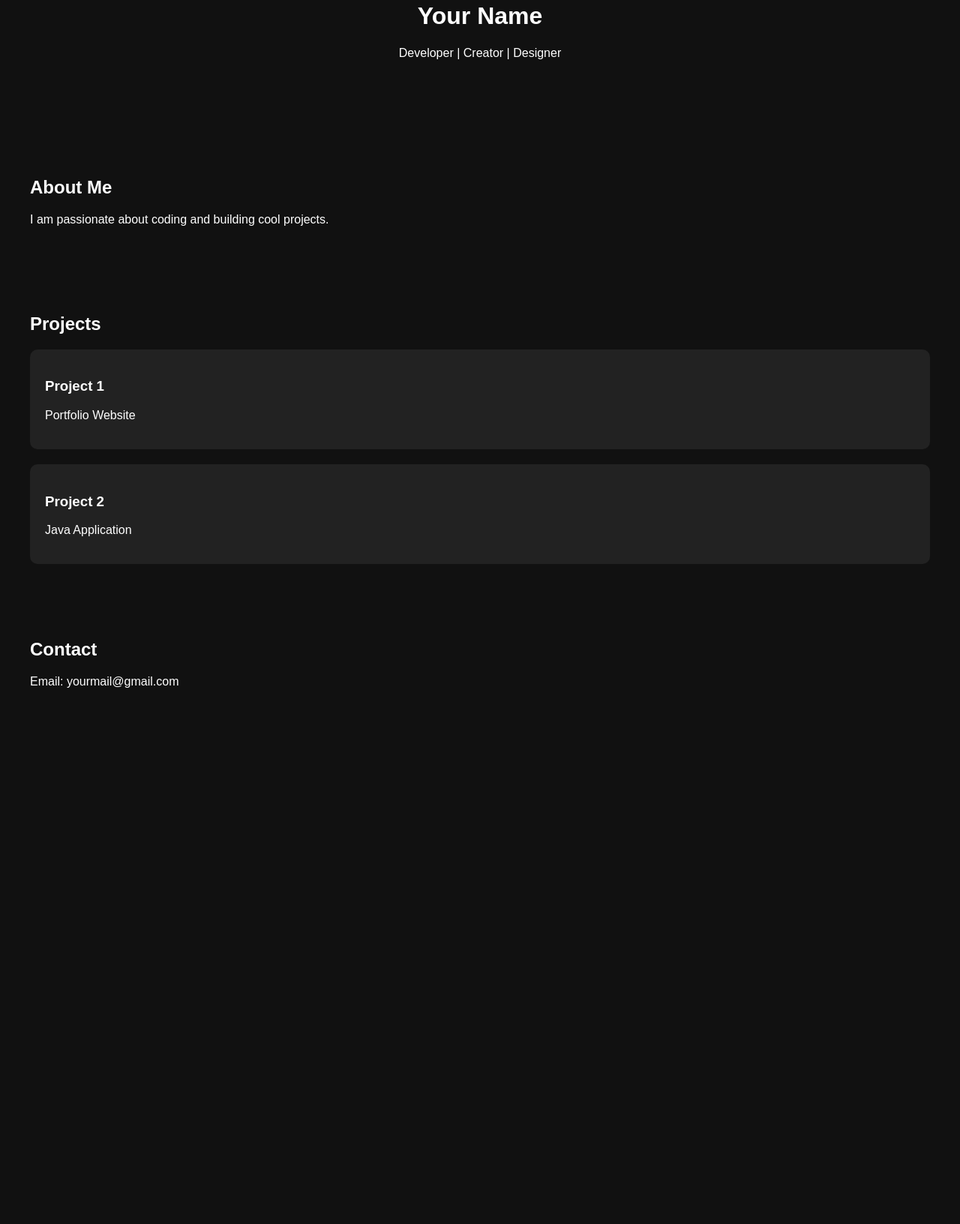
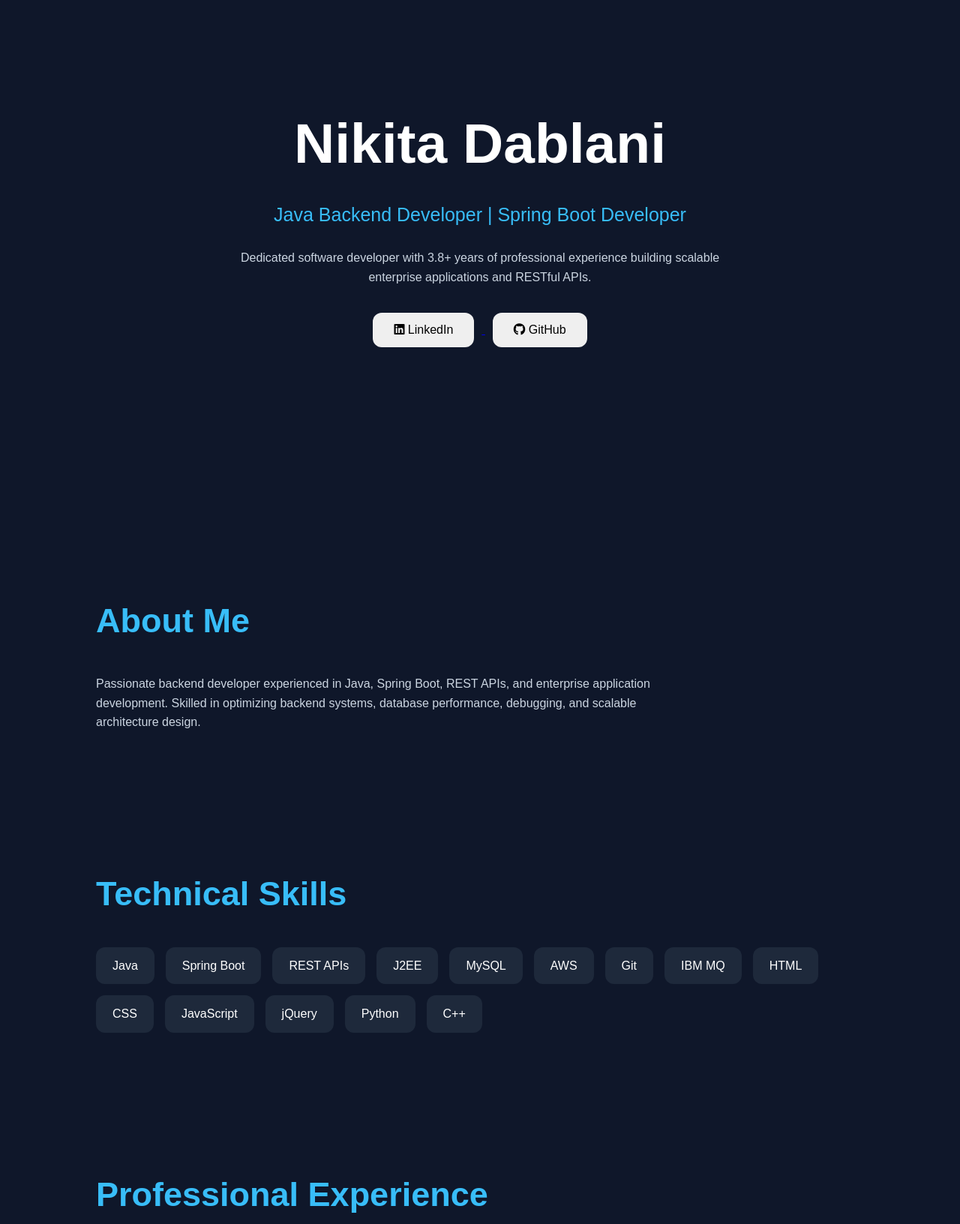
Before and after one commit to nikita16dablani/portfolio-website, a plain HTML site: page index.html in a window 1280 px wide. Shown: the part 98-1730 px from the top of the page at 75% size. Before the commit the page ends 1072 px from the top, so only its background shows below. Drawn offline with Linux system fonts and the light colour scheme.

Commit message:
updated portfolio

```diff
--- a/index.html
+++ b/index.html
@@ -1,46 +1,203 @@
 <!DOCTYPE html>
 <html lang="en">
+
 <head>
   <meta charset="UTF-8" />
-  <meta name="viewport" content="width=device-width, initial-scale=1.0"/>
-  <title>My Portfolio</title>
+  <meta name="viewport" content="width=device-width, initial-scale=1.0" />
 
-  <link rel="stylesheet" href="style.css">
+  <title>Nikita Dablani | Java Backend Developer</title>
+
+  <link rel="stylesheet" href="style.css" />
+
+  <link rel="stylesheet"
+    href="https://cdnjs.cloudflare.com/ajax/libs/font-awesome/6.5.1/css/all.min.css" />
 </head>
+
 <body>
 
-  <header>
-    <h1>Your Name</h1>
-    <p>Developer | Creator | Designer</p>
-  </header>
+  <!-- HERO SECTION -->
+
+  <section class="hero">
+
+    <div class="hero-content">
+
+      <h1>Nikita Dablani</h1>
+
+      <p class="typing">
+        Java Backend Developer | Spring Boot Developer
+      </p>
+
+      <p class="hero-desc">
+        Dedicated software developer with 3.8+ years of professional experience
+        building scalable enterprise applications and RESTful APIs.
+      </p>
+
+      <div class="hero-buttons">
+
+        <a href="https://www.linkedin.com/in/nikitadablani/" target="_blank">
+          <button>
+            <i class="fa-brands fa-linkedin"></i>
+            LinkedIn
+          </button>
+        </a>
+
+        <a href="https://github.com/" target="_blank">
+          <button>
+            <i class="fa-brands fa-github"></i>
+            GitHub
+          </button>
+        </a>
+
+      </div>
+
+    </div>
+
+  </section>
+
+  <!-- ABOUT -->
 
   <section class="about">
+
     <h2>About Me</h2>
+
     <p>
-      I am passionate about coding and building cool projects.
+      Passionate backend developer experienced in Java, Spring Boot,
+      REST APIs, and enterprise application development.
+      Skilled in optimizing backend systems, database performance,
+      debugging, and scalable architecture design.
     </p>
+
   </section>
 
+  <!-- SKILLS -->
+
+  <section class="skills">
+
+    <h2>Technical Skills</h2>
+
+    <div class="skills-container">
+
+      <span>Java</span>
+      <span>Spring Boot</span>
+      <span>REST APIs</span>
+      <span>J2EE</span>
+      <span>MySQL</span>
+      <span>AWS</span>
+      <span>Git</span>
+      <span>IBM MQ</span>
+      <span>HTML</span>
+      <span>CSS</span>
+      <span>JavaScript</span>
+      <span>jQuery</span>
+      <span>Python</span>
+      <span>C++</span>
+
+    </div>
+
+  </section>
+
+  <!-- EXPERIENCE -->
+
+  <section class="experience">
+
+    <h2>Professional Experience</h2>
+
+    <div class="card">
+
+      <h3>Tata Consultancy Services (TCS)</h3>
+
+      <h4>System Engineer — Java Developer</h4>
+
+      <p class="duration">
+        July 2022 — Present
+      </p>
+
+      <ul>
+
+        <li>
+          Developed and maintained enterprise applications serving
+          10,000+ users.
+        </li>
+
+        <li>
+          Designed and enhanced RESTful APIs reducing manual
+          processing efforts by 30%.
+        </li>
+
+        <li>
+          Optimized MySQL queries and backend logic improving API
+          response time by 25%.
+        </li>
+
+        <li>
+          Contributed to performance tuning and bug fixes reducing
+          production defects by 20%.
+        </li>
+
+      </ul>
+
+    </div>
+
+  </section>
+
+  <!-- PROJECTS -->
+
   <section class="projects">
+
     <h2>Projects</h2>
 
-    <div class="card">
-      <h3>Project 1</h3>
-      <p>Portfolio Website</p>
+    <div class="project-grid">
+
+      <div class="project-card">
+
+        <h3>Enterprise Banking Application</h3>
+
+        <p>
+          Developed backend modules and APIs for enterprise banking
+          workflows used by 200+ employees.
+        </p>
+
+      </div>
+
+      <div class="project-card">
+
+        <h3>FileNet to ECM Migration</h3>
+
+        <p>
+          Migrated high-volume document workflows ensuring secure
+          ingestion and data integrity.
+        </p>
+
+      </div>
+
+      <div class="project-card">
+
+        <h3>Portfolio Website</h3>
+
+        <p>
+          Responsive developer portfolio built using HTML, CSS,
+          and JavaScript.
+        </p>
+
+      </div>
+
     </div>
 
-    <div class="card">
-      <h3>Project 2</h3>
-      <p>Java Application</p>
-    </div>
   </section>
 
+  <!-- CONTACT -->
+
   <section class="contact">
+
     <h2>Contact</h2>
-    <p>Email: yourmail@gmail.com</p>
+
+    <p>
+      <i class="fa-solid fa-envelope"></i>
+      nikita16dablani@gmail.com
+    </p>
+
   </section>
 
-  <script src="script.js"></script>
+</body>
 
-</body>
 </html>
--- a/style.css
+++ b/style.css
@@ -1,22 +1,126 @@
-body{
+*{
   margin:0;
-  font-family:Arial;
-  background:#111;
-  color:white;
+  padding:0;
+  box-sizing:border-box;
 }
 
-header{
-  text-align:center;
-  padding:80px 20px;
+html{
+  scroll-behavior:smooth;
+}
+
+body{
+  font-family:Arial, sans-serif;
+  background:#0f172a;
+  color:white;
+  line-height:1.6;
 }
 
 section{
-  padding:40px;
+  padding:90px 10%;
+}
+
+.hero{
+  height:100vh;
+  display:flex;
+  justify-content:center;
+  align-items:center;
+  text-align:center;
+}
+
+.hero h1{
+  font-size:75px;
+}
+
+.typing{
+  font-size:25px;
+  margin-top:15px;
+  color:#38bdf8;
+}
+
+.hero-desc{
+  max-width:700px;
+  margin:25px auto;
+  color:#cbd5e1;
+}
+
+.hero-buttons button{
+  padding:14px 28px;
+  margin:10px;
+  border:none;
+  border-radius:12px;
+  cursor:pointer;
+  font-size:16px;
+  transition:0.3s;
+}
+
+.hero-buttons button:hover{
+  transform:translateY(-4px);
+}
+
+h2{
+  font-size:45px;
+  margin-bottom:35px;
+  color:#38bdf8;
+}
+
+.about p{
+  max-width:800px;
+  color:#cbd5e1;
+}
+
+.skills-container{
+  display:flex;
+  flex-wrap:wrap;
+  gap:15px;
+}
+
+.skills-container span{
+  background:#1e293b;
+  padding:12px 22px;
+  border-radius:12px;
 }
 
 .card{
-  background:#222;
-  padding:20px;
-  margin-top:20px;
-  border-radius:10px;
+  background:#1e293b;
+  padding:35px;
+  border-radius:18px;
 }
+
+.duration{
+  margin:10px 0 20px;
+  color:#94a3b8;
+}
+
+.card ul{
+  padding-left:20px;
+}
+
+.card li{
+  margin-bottom:12px;
+}
+
+.project-grid{
+  display:grid;
+  grid-template-columns:repeat(auto-fit,minmax(250px,1fr));
+  gap:25px;
+}
+
+.project-card{
+  background:#1e293b;
+  padding:30px;
+  border-radius:18px;
+  transition:0.3s;
+}
+
+.project-card:hover{
+  transform:translateY(-6px);
+}
+
+.project-card p{
+  margin-top:15px;
+  color:#cbd5e1;
+}
+
+.contact p{
+  font-size:20px;
+}
```
